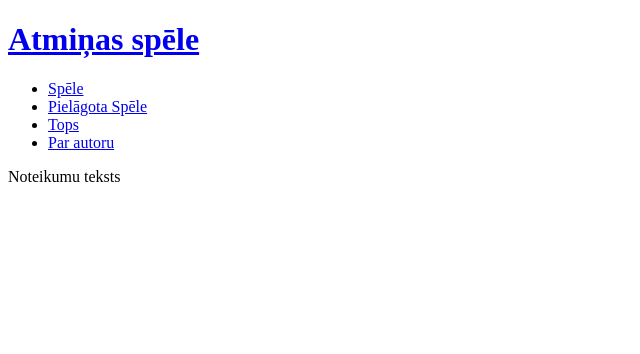
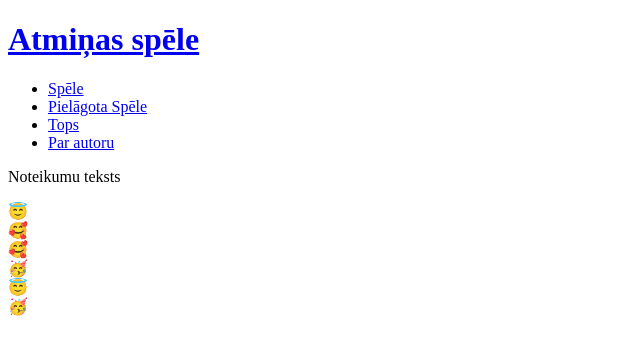
Before and after one commit to TronkisR/My_tests, a plain HTML site: page index.html in a window 1280 px wide. Shown: the whole page, without its empty margins (0-640 px from the left). Drawn offline with Linux system fonts and the light colour scheme.

Commit message:
Update index.html

```diff
--- a/index.html
+++ b/index.html
@@ -43,12 +43,12 @@
                 <p>Noteikumu teksts</p>
 
                 <div class="game">
-                    <div class="block"></div>
-                    <div class="block"></div>
-                    <div class="block"></div>
-                    <div class="block"></div>
-                    <div class="block"></div>
-                    <div class="block"></div>
+                    <div class="block">😇</div>
+                    <div class="block">🥰</div>
+                    <div class="block">🥰</div>
+                    <div class="block">🥳</div>
+                    <div class="block">😇</div>
+                    <div class="block">🥳</div>
                 </div>
             </div>
         </div><!-- beidzas header-->
```
